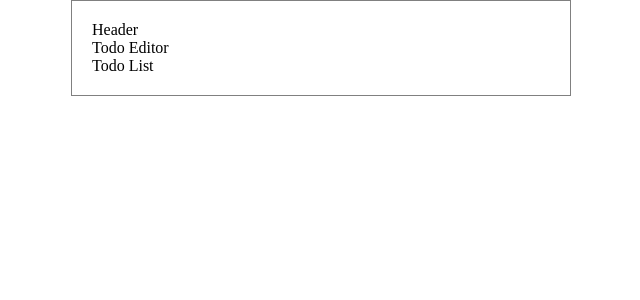
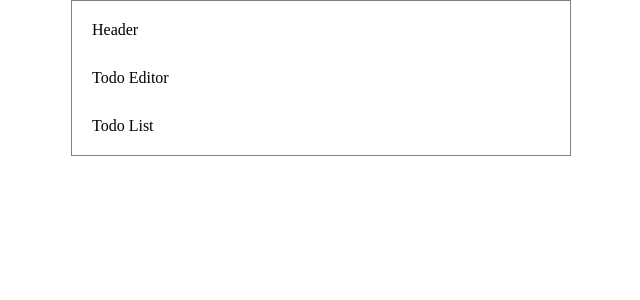
Before and after one commit to gyeonggumun/study_schedule_management, a React (Create React App) app: page / in a window 1280 px wide. Shown: the top 300 px of the page, without its empty margins (319-959 px from the left). Built offline with nearby package versions, Linux system fonts and the light colour scheme.

Commit message:
임시요소 배치 간격 수정

```diff
--- a/src/App.css
+++ b/src/App.css
@@ -1,4 +1,7 @@
 .App {
+  display: flex;
+  flex-direction: column;
+  gap: 30px;
   max-width: 500px;
   width: 100%;
   margin: 0 auto;
```
